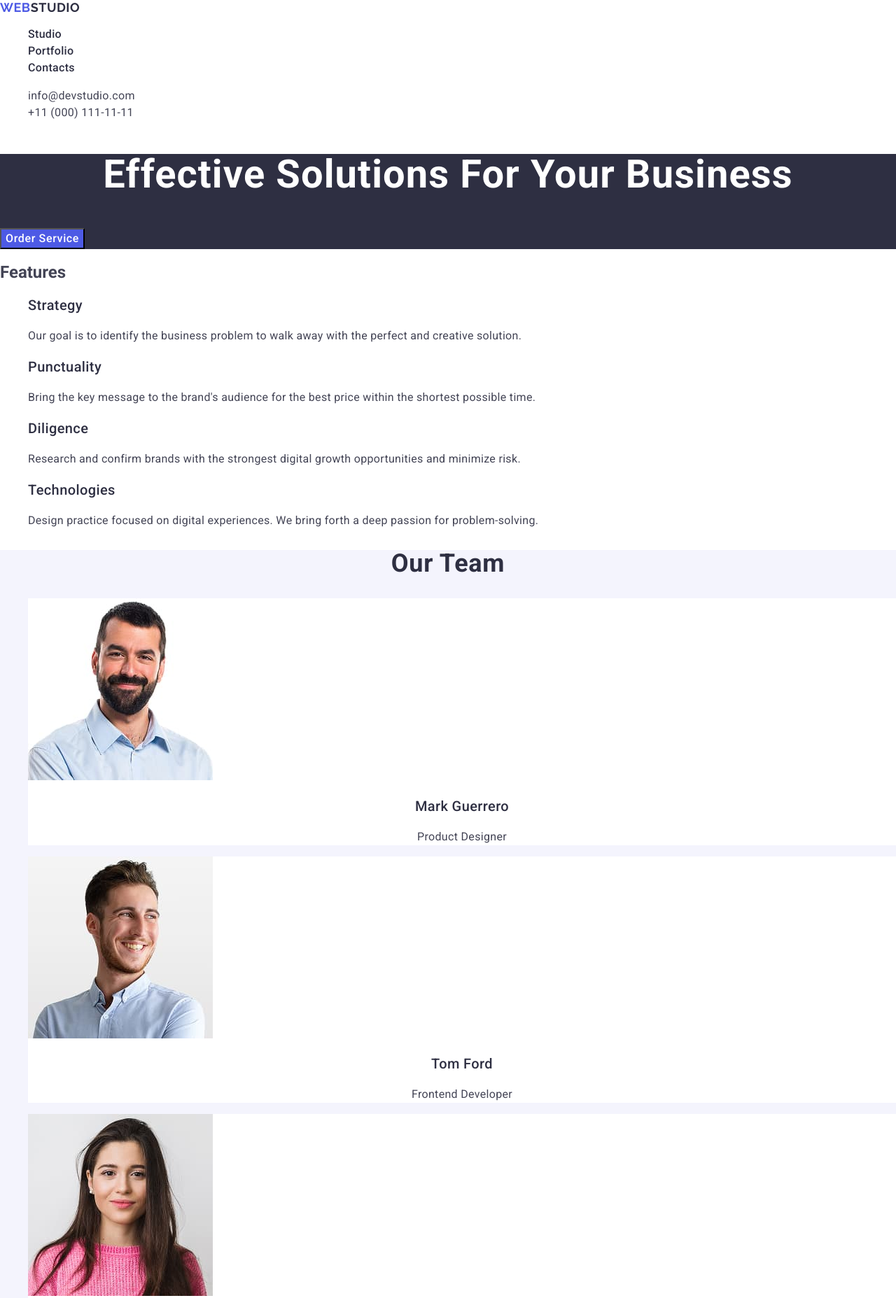
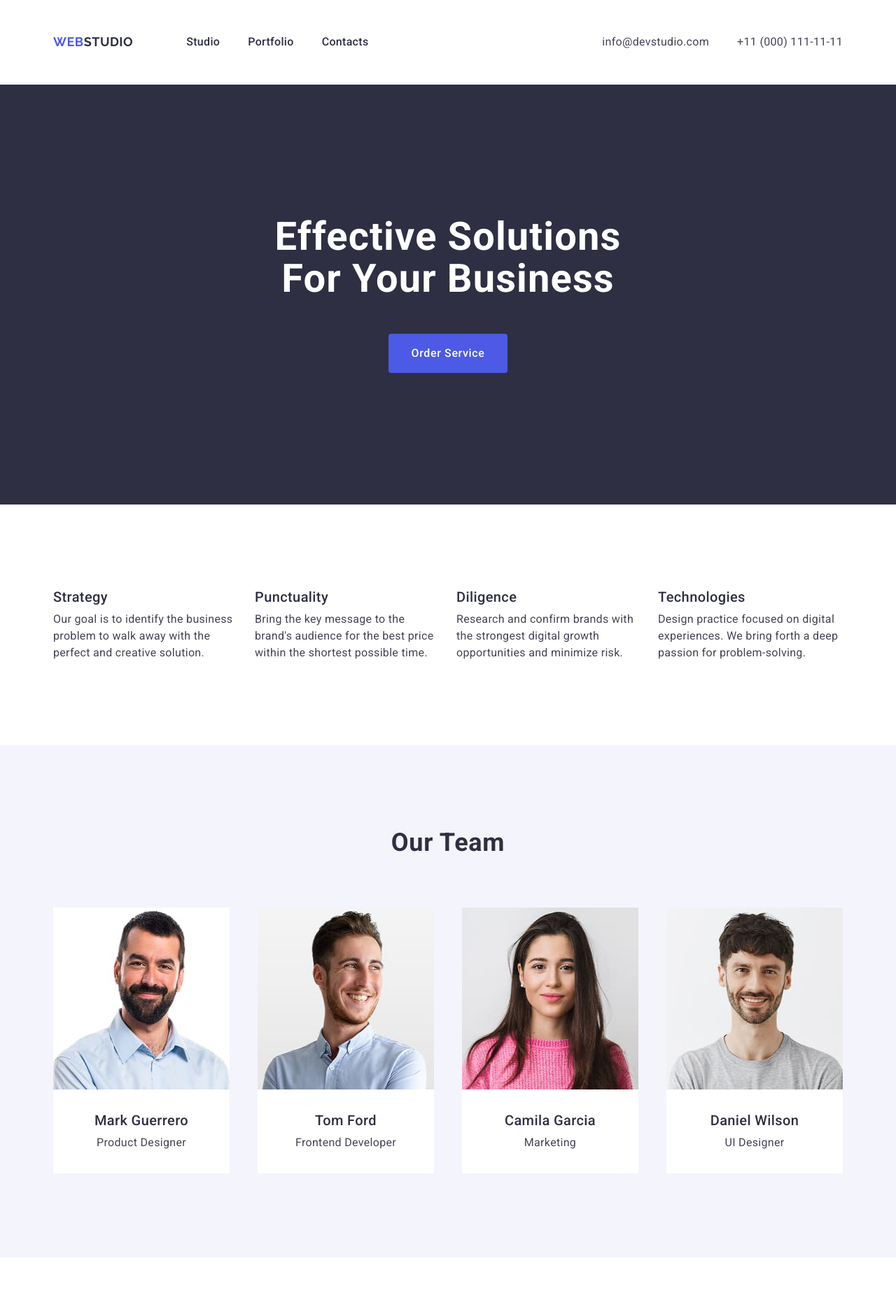
Before and after one commit to alona-makarenko/goit-markup-hw-03, a plain HTML site: page index.html in a window 1280 px wide. Shown: the top 1855 px of the page at 70% size. Drawn offline with nearby package versions, Linux system fonts and the light colour scheme.

Commit message:
add geometry

```diff
--- a/css/style.css
+++ b/css/style.css
@@ -4,15 +4,56 @@ body {
   background: #fff;
 }
 
+p,
+h1,
+h2,
+h3,
+h4,
+h5,
+h6 {
+  margin-top: 0;
+  margin-bottom: 0;
+}
+
 ul {
   list-style-type: none;
+  margin-top: 0;
+  margin-bottom: 0;
+  padding-left: 0;
 }
 
 a {
   text-decoration: none;
 }
 
+img {
+  display: block;
+  max-width: 100%;
+}
+
+.container {
+  max-width: 1158px;
+  padding-right: 15px;
+  padding-left: 15px;
+  margin: 0 auto;
+}
+
 /*   HEADER   */
+
+.header {
+  border-bottom: 1px solid #e7e9fc;
+  padding: 24px 0;
+}
+
+.header-container {
+  display: flex;
+  align-items: center;
+}
+
+.header-nav {
+  display: flex;
+  align-items: center;
+}
 
 .logo {
   font-family: "Raleway", sans-serif;
@@ -28,16 +69,35 @@ a {
   color: #2e2f42;
 }
 
+.header-logo {
+  margin-right: 76px;
+  padding: 24px 0;
+}
+
+.nav-list {
+  display: flex;
+  gap: 40px;
+}
+
 .nav-link {
   font-weight: 500;
   font-size: 16px;
   line-height: 1.5;
   letter-spacing: 0.02em;
   color: #2e2f42;
+  padding: 24px 0;
+  display: block;
 }
 
 .address {
   font-style: normal;
+  margin-left: auto;
+}
+
+.address-list {
+  display: flex;
+  align-items: center;
+  gap: 40px;
 }
 
 .address-link {
@@ -45,6 +105,8 @@ a {
   line-height: 1.5;
   letter-spacing: 0.02em;
   color: #434455;
+  padding: 24px 0;
+  display: block;
 }
 
 .address-link:hover,
@@ -58,6 +120,7 @@ a {
 
 .hero {
   background-color: #2e2f42;
+  padding: 188px 0;
 }
 
 .hero-title {
@@ -67,6 +130,8 @@ a {
   text-align: center;
   color: #fff;
   text-transform: capitalize;
+  max-width: 496px;
+  margin: 0 auto 48px;
 }
 
 .hero-button {
@@ -77,11 +142,43 @@ a {
   color: #fff;
   background-color: #4d5ae5;
   cursor: pointer;
+  display: block;
+  margin: 0 auto;
+  border: none;
+  border-radius: 4px;
+  padding: 16px 32px;
 }
 
 .hero-button:hover,
 .hero-button:focus {
   background-color: #404bbf;
+}
+
+.features {
+  padding: 120px 0;
+}
+
+.features-title {
+  position: absolute;
+  width: 1px;
+  height: 1px;
+  margin: -1px;
+  border: 0;
+  padding: 0;
+  white-space: nowrap;
+  clip-path: inset(100%);
+  clip: rect(0 0 0 0);
+  overflow: hidden;
+}
+
+.features-list {
+  display: flex;
+  align-items: center;
+  gap: 24px;
+}
+
+.features-item {
+  width: calc((100% - 72px) / 4);
 }
 
 .feauters-subtitle {
@@ -90,6 +187,7 @@ a {
   line-height: 1.2;
   letter-spacing: 0.02em;
   color: #2e2f42;
+  margin-bottom: 8px;
 }
 
 .feauters-item-text {
@@ -101,6 +199,7 @@ a {
 
 .team {
   background: #f4f4fd;
+  padding: 120px 0;
 }
 
 .team-title {
@@ -110,10 +209,24 @@ a {
   text-align: center;
   color: #2e2f42;
   text-transform: capitalize;
+  margin: 0 auto 72px;
+}
+
+.team-list {
+  display: flex;
+  align-items: center;
+  justify-content: center;
+  gap: 40px;
+}
+
+.team-container {
+  padding: 32px 16px;
+  border-radius: 0 0 4px 4px;
 }
 
 .team-item {
   background-color: #fff;
+  width: calc((100% - 120px) / 4);
 }
 
 .team-subtitle {
@@ -123,6 +236,7 @@ a {
   letter-spacing: 0.02em;
   text-align: center;
   color: #2e2f42;
+  margin-bottom: 8px;
 }
 
 .team-item-text {
@@ -133,6 +247,10 @@ a {
   color: #434455;
 }
 
+.portfolio {
+  padding: 120px 0;
+}
+
 .portfolio-title {
   font-size: 36px;
   line-height: 1.11;
@@ -140,6 +258,26 @@ a {
   text-align: center;
   color: #2e2f42;
   text-transform: capitalize;
+  margin: 0 auto 72px;
+}
+
+.portfolio-list {
+  display: flex;
+  flex-wrap: wrap;
+  align-items: center;
+  row-gap: 48px;
+  column-gap: 24px;
+}
+
+.portfolio-item {
+  width: calc((100% - 48px) / 3);
+}
+
+.portfolio-container {
+  padding: 32px 16px;
+  border-bottom: 1px solid #e7e9fc;
+  border-left: 1px solid #e7e9fc;
+  border-right: 1px solid #e7e9fc;
 }
 
 .portfolio-subtitle {
@@ -148,6 +286,7 @@ a {
   line-height: 1.2;
   letter-spacing: 0.02em;
   color: #2e2f42;
+  margin-bottom: 8px;
 }
 
 .portfolio-item-text {
@@ -161,6 +300,13 @@ a {
 
 .footer {
   background-color: #2e2f42;
+  padding: 100px 0;
+}
+
+.footer-logo {
+  display: inline-block;
+  margin-bottom: 16px;
+  padding: 24px 0;
 }
 
 .footer-logo .part-logo {
@@ -172,4 +318,5 @@ a {
   line-height: 1.5;
   letter-spacing: 0.02em;
   color: #f4f4fd;
+  width: 264px;
 }
--- a/index.html
+++ b/index.html
@@ -21,6 +21,7 @@
   </head>
   <body>
     <header class="header">
+      <div class="container header-container">
         <nav class="header-nav">
           <a class="logo header-logo" href="./index.html"
             >Web<span class="part-logo">Studio</span></a
@@ -47,20 +48,24 @@
             </li>
           </ul>
         </address>
+      </div>
     </header>
     <main>
       <section class="hero">
+        <div class="container">
           <h1 class="hero-title">Effective Solutions for Your Business</h1>
           <button class="hero-button" type="button">Order Service</button>
+        </div>
       </section>
       <section class="features">
+        <div class="container">
           <h2 class="features-title">Features</h2>
           <ul class="features-list">
             <li class="features-item">
               <h3 class="feauters-subtitle">Strategy</h3>
               <p class="feauters-item-text">
-              Our goal is to identify the business problem to walk away with the
-              perfect and creative solution.
+                Our goal is to identify the business problem to walk away with
+                the perfect and creative solution.
               </p>
             </li>
             <li class="features-item">
@@ -85,8 +90,10 @@
               </p>
             </li>
           </ul>
+        </div>
       </section>
       <section class="team">
+        <div class="container">
           <h2 class="team-title">Our Team</h2>
           <ul class="team-list">
             <li class="team-item">
@@ -97,8 +104,10 @@
                 width="264"
                 height="260"
               />
+              <div class="team-container">
                 <h3 class="team-subtitle">Mark Guerrero</h3>
                 <p class="team-item-text">Product Designer</p>
+              </div>
             </li>
             <li class="team-item">
               <img
@@ -108,8 +117,10 @@
                 width="264"
                 height="260"
               />
+              <div class="team-container">
                 <h3 class="team-subtitle">Tom Ford</h3>
                 <p class="team-item-text">Frontend Developer</p>
+              </div>
             </li>
             <li class="team-item">
               <img
@@ -119,8 +130,10 @@
                 width="264"
                 height="260"
               />
+              <div class="team-container">
                 <h3 class="team-subtitle">Camila Garcia</h3>
                 <p class="team-item-text">Marketing</p>
+              </div>
             </li>
             <li class="team-item">
               <img
@@ -130,12 +143,16 @@
                 width="264"
                 height="260"
               />
+              <div class="team-container">
                 <h3 class="team-subtitle">Daniel Wilson</h3>
                 <p class="team-item-text">UI Designer</p>
+              </div>
             </li>
           </ul>
+        </div>
       </section>
       <section class="portfolio">
+        <div class="container">
           <h2 class="portfolio-title">Our Portfolio</h2>
           <ul class="portfolio-list">
             <li class="portfolio-item">
@@ -146,8 +163,10 @@
                 width="360"
                 height="300"
               />
+              <div class="portfolio-container">
                 <h3 class="portfolio-subtitle">Banking App</h3>
                 <p class="portfolio-item-text">App</p>
+              </div>
             </li>
             <li class="portfolio-item">
               <img
@@ -157,8 +176,10 @@
                 width="360"
                 height="300"
               />
+              <div class="portfolio-container">
                 <h3 class="portfolio-subtitle">Cashless Payment</h3>
                 <p class="portfolio-item-text">Marketing</p>
+              </div>
             </li>
             <li class="portfolio-item">
               <img
@@ -168,8 +189,10 @@
                 width="360"
                 height="300"
               />
+              <div class="portfolio-container">
                 <h3 class="portfolio-subtitle">Meditation App</h3>
                 <p class="portfolio-item-text">App</p>
+              </div>
             </li>
             <li class="portfolio-item">
               <img
@@ -179,8 +202,10 @@
                 width="360"
                 height="300"
               />
+              <div class="portfolio-container">
                 <h3 class="portfolio-subtitle">Taxi Service</h3>
                 <p class="portfolio-item-text">Marketing</p>
+              </div>
             </li>
             <li class="portfolio-item">
               <img
@@ -190,8 +215,10 @@
                 width="360"
                 height="300"
               />
+              <div class="portfolio-container">
                 <h3 class="portfolio-subtitle">Screen Illustrations</h3>
                 <p class="portfolio-item-text">Design</p>
+              </div>
             </li>
             <li class="portfolio-item">
               <img
@@ -201,20 +228,25 @@
                 width="360"
                 height="300"
               />
+              <div class="portfolio-container">
                 <h3 class="portfolio-subtitle">Online Courses</h3>
                 <p class="portfolio-item-text">Marketing</p>
+              </div>
             </li>
           </ul>
+        </div>
       </section>
     </main>
     <footer class="footer">
+      <div class="container">
         <a class="logo footer-logo" href="./index.html"
           >Web<span class="part-logo">Studio</span></a
         >
         <p class="footer-text">
-        Increase the flow of customers and sales for your business with digital
-        marketing & growth solutions.
+          Increase the flow of customers and sales for your business with
+          digital marketing & growth solutions.
         </p>
+      </div>
     </footer>
   </body>
 </html>
```
Lines whose indentation alone changed are shown as unchanged.
